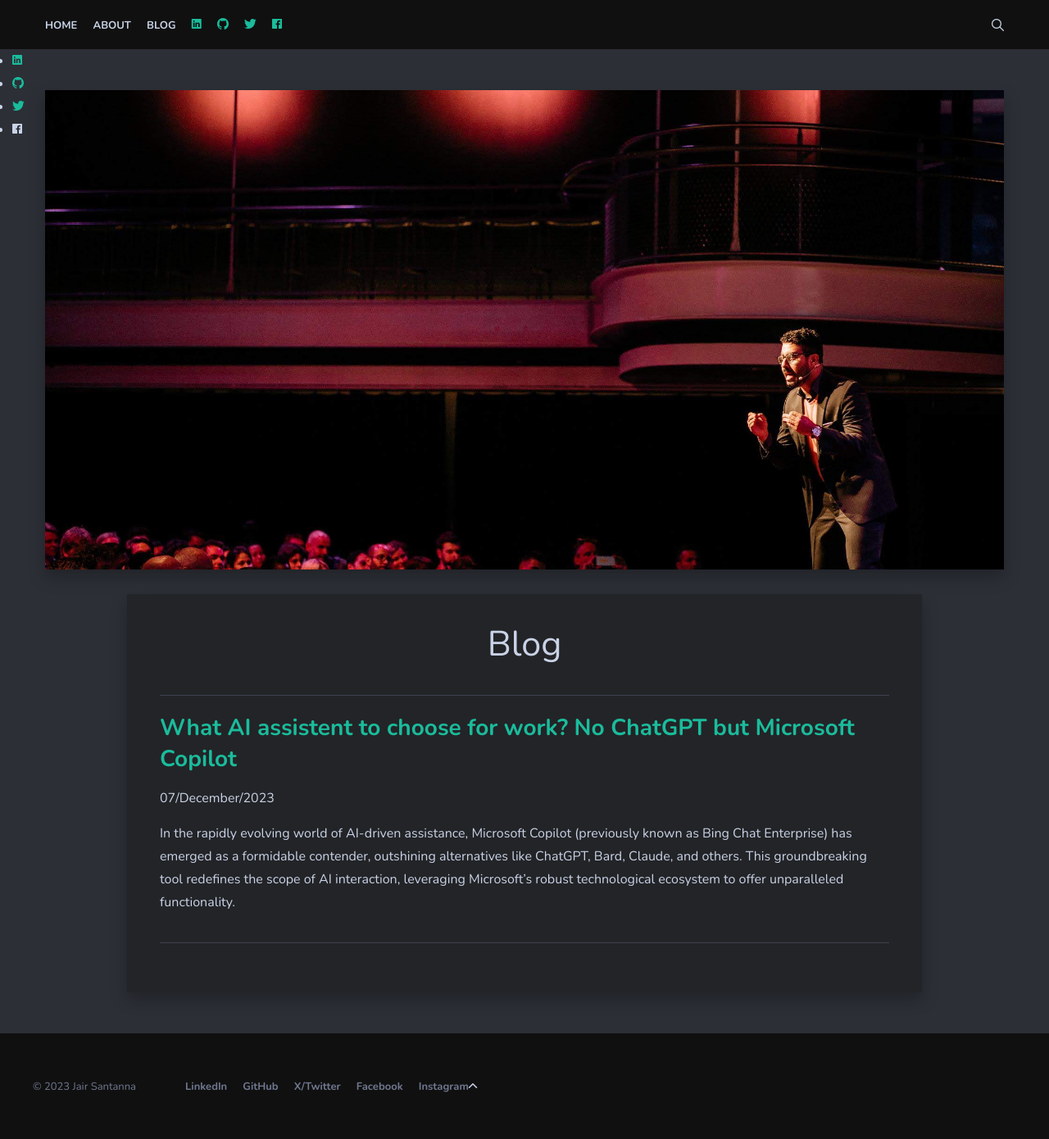
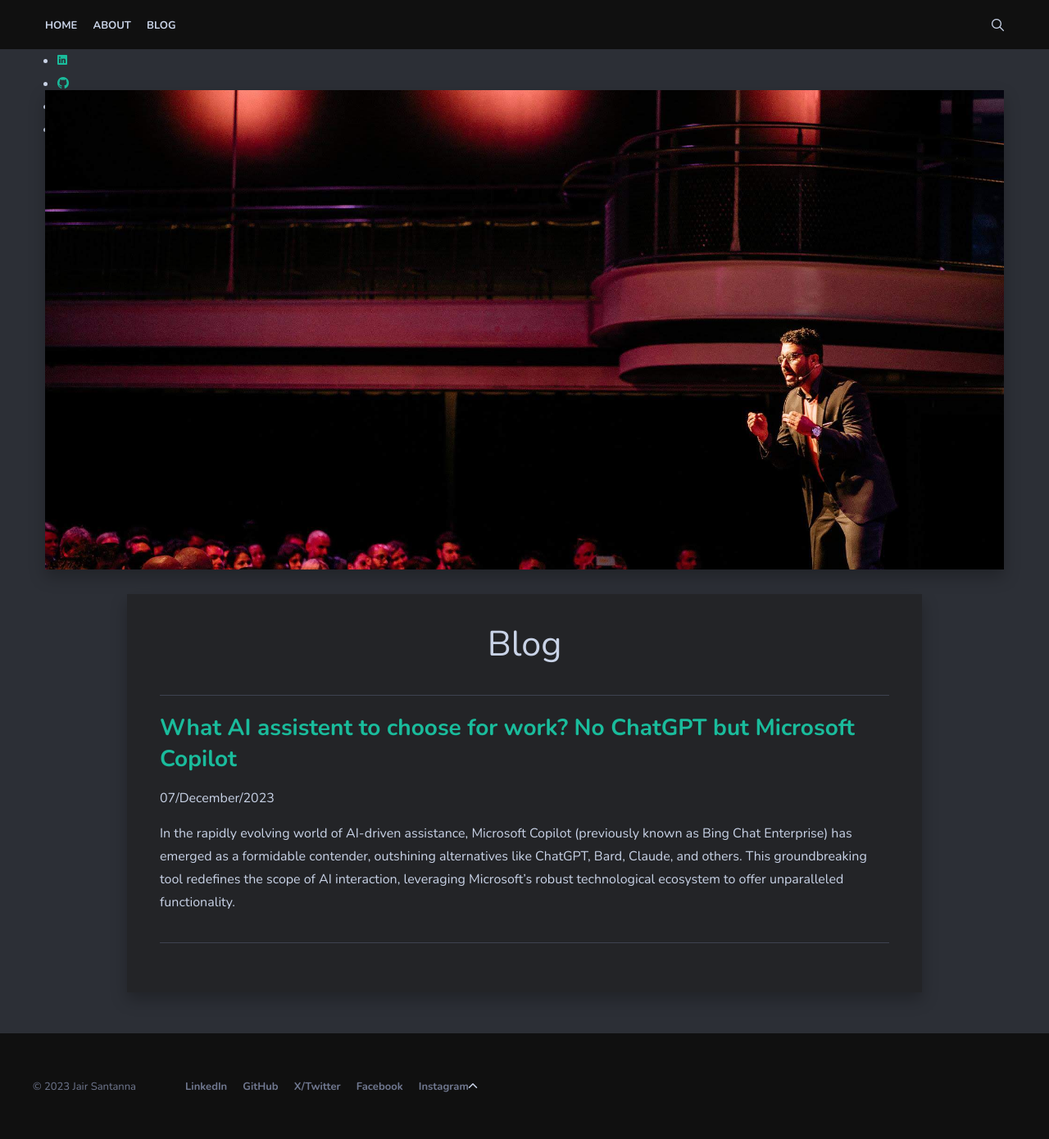
Before and after one commit to jjsantanna/jjsantanna.github.io, a Jekyll site: the page built from _pages/blog.md, in a window 1280 px wide. Shown: the whole page at 82% size. Built offline with Jekyll 4.4.1, drawn with Linux system fonts in a browser that asks for light colours; nearby versions of some CDN libraries.

Commit message:
fixing stuff

```diff
--- a/_includes/header.html
+++ b/_includes/header.html
@@ -14,10 +14,6 @@
               {% endif %}
                 {% endunless %}
               {% endfor %}
-              <li class="menu-item"><a href="{{ site.linkedin}}" class="social-profiles-link"><i class="ion ion-logo-linkedin"></i></a> </li>
-              <li class="menu-item"><a href="{{ site.github}}" class="social-profiles-link"><i class="ion ion-logo-github"></i></a></li>
-              <li class="menu-item"><a href="{{ site.twitter }}" class="social-profiles-link"><i class="ion ion-logo-twitter"></i></a></li>
-              <li class="menu-item"><a href="{{ site.facebook }}" class="social-profiles-link"><i class="ion ion-logo-facebook"></i></a></li>
             </ul>
           </nav>
           <div class="nav-buttons">
@@ -27,16 +23,15 @@
         </div>
       </div>
     </div>
-  </div>
 
-  <div>
     <ul>
     <li ><a href="{{ site.linkedin}}" class="social-profiles-link"><i class="ion ion-logo-linkedin"></i></a> </li>
     <li ><a href="{{ site.github}}" class="social-profiles-link"><i class="ion ion-logo-github"></i></a></li>
     <li ><a href="{{ site.twitter }}" class="social-profiles-link"><i class="ion ion-logo-twitter"></i></a></li>
-    <li <a href="{{ site.facebook }}" class="social-profiles-link"><i class="ion ion-logo-facebook"></i></a></li>
+    <li ><a href="{{ site.facebook }}" class="social-profiles-link"><i class="ion ion-logo-facebook"></i></a></li>
     </ul>
   </div>
+
 
   <div class="search">
     <div class="search-box">
```
